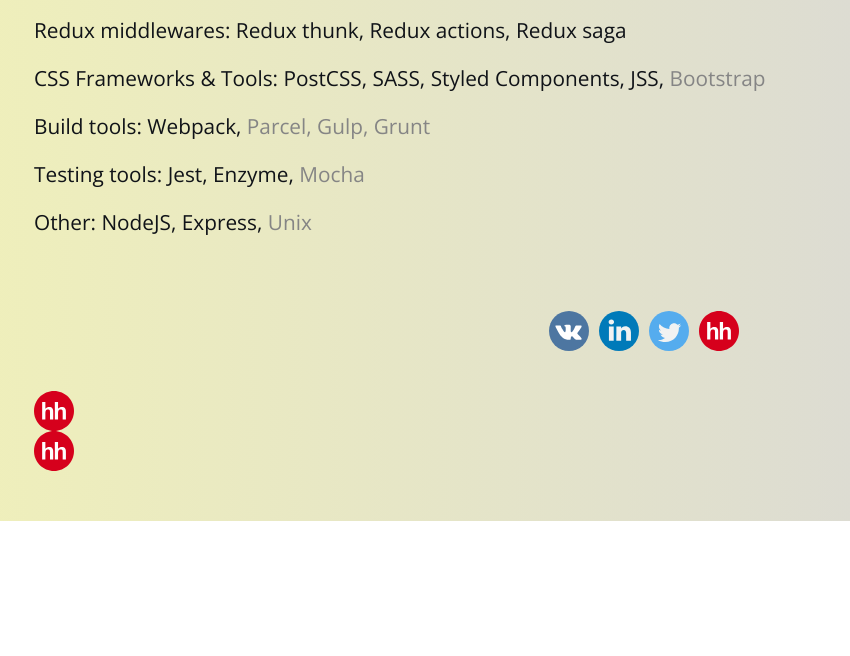
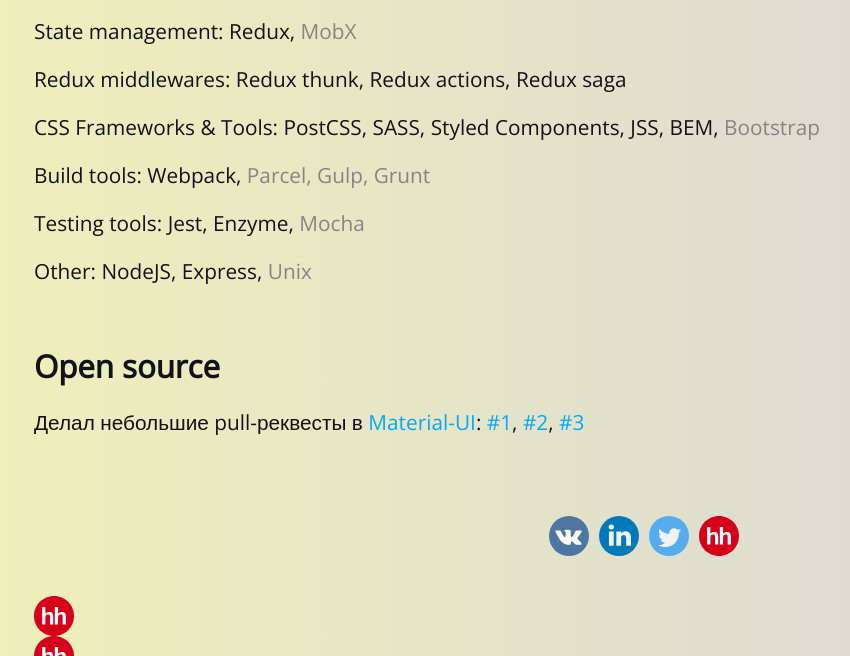
Before and after one commit to nicoffee/nicoffee.github.io, a website: page app/index.html in a window 1280 px wide. Shown: the part 635-1291 px from the top of the page, without its empty margins (16-866 px from the left). Before the commit the page ends 1156 px from the top, so only its background shows below. Drawn offline with nearby package versions, Linux system fonts and the light colour scheme.

Commit message:
Add skills and open-source section

```diff
--- a/app/index.html
+++ b/app/index.html
@@ -30,9 +30,14 @@
             <h1>Федосеев Николай</h1>
             <h2>Front-End разработчик
             </h2>
+
             <p>Проживаю в Перми</p>
             <p>Работаю в
                 <a href="https://xsolla.com/ru/">Xsolla</a>
+            </p>
+            <p>
+                    <a href="https://github.com/nicoffee">Github</a>
+
             </p>
             <p>
                 <a href="https://perm.hh.ru/resume/0e0f975fff0330072f0039ed1f6b345a773566">Резюме</a>
@@ -63,6 +68,7 @@
                         <span class="primary">SASS,</span>
                         <span class="primary">Styled Components,</span>
                         <span class="primary">JSS,</span>
+                        <span class="primary">BEM,</span>
                         <span class="secondary">Bootstrap</span>
                     </li>
                     <li>Build tools:
@@ -82,6 +88,17 @@
                         <span class="secondary">Unix</span>
                     </li>
                 </ul>
+            </section>
+            <section>
+                <h2>Open source</h2>
+                <div>
+                    <p>Делал небольшие pull-реквесты в
+                        <a href="http://www.material-ui.com/#/">Material-UI</a>:
+                        <a href="https://github.com/mui-org/material-ui/pull/10792">#1</a>,
+                        <a href="https://github.com/mui-org/material-ui/pull/10705">#2</a>,
+                        <a href="https://github.com/mui-org/material-ui/pull/10645">#3</a>
+                    </p>
+                </div>
             </section>
             <!-- <section>
                 <h2>Интересы</h2>
```
